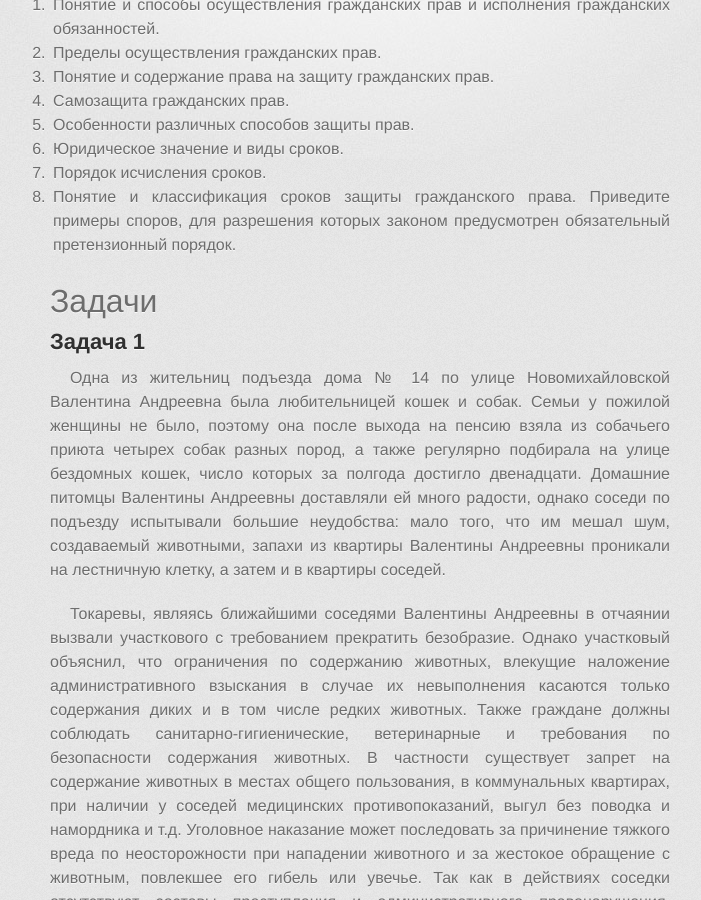
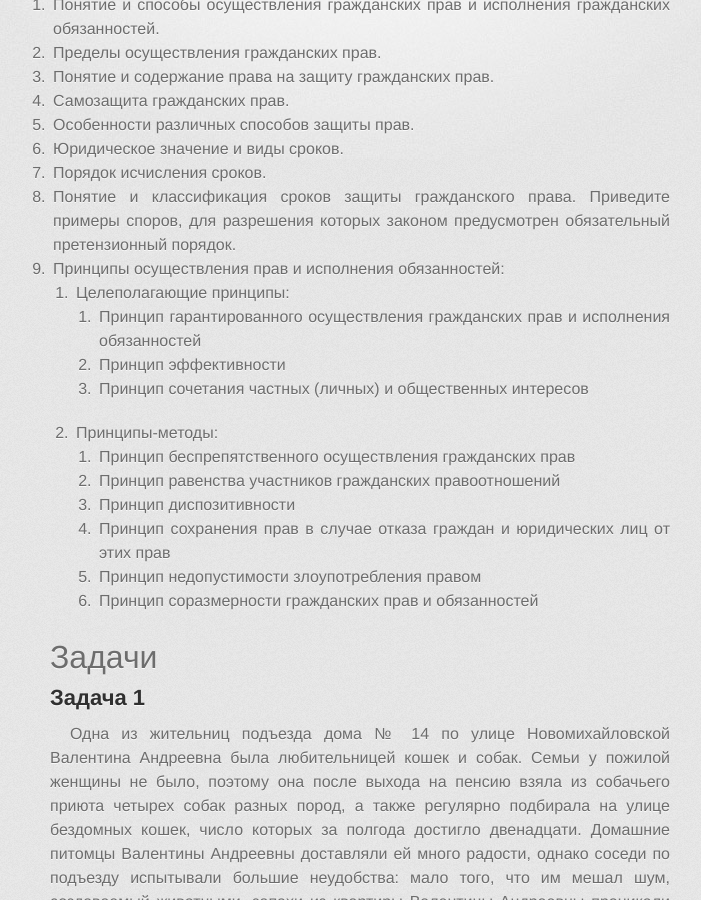
Before and after one commit to a-nova/a-nova.github.io, a Jekyll site: the page built from _lessons/09.md, in a window 1280 px wide and 900 px high, scrolled down 414 px. Shown: the whole window, without its empty margins (280-981 px from the left). Built offline with Jekyll 4.4.1, drawn with Linux system fonts in a browser that asks for light colours; some web fonts are replaced.

Commit message:
principles are back

```diff
--- a/_lessons/09.md
+++ b/_lessons/09.md
@@ -44,6 +44,20 @@ layout: page
 8. Понятие и классификация сроков защиты гражданского права. Приведите примеры
    споров, для разрешения которых законом предусмотрен обязательный
    претензионный порядок.
+9. Принципы осуществления прав и исполнения обязанностей:
+   - Целеполагающие принципы:
+     - Принцип гарантированного осуществления гражданских прав и исполнения
+       обязанностей
+     - Принцип эффективности
+     - Принцип сочетания частных (личных) и общественных интересов
+   - Принципы-методы:
+     - Принцип беспрепятственного осуществления гражданских прав
+     - Принцип равенства участников гражданских правоотношений
+     - Принцип диспозитивности
+     - Принцип сохранения прав в случае отказа граждан и юридических лиц от этих
+       прав
+     - Принцип недопустимости злоупотребления правом
+     - Принцип соразмерности гражданских прав и обязанностей
 
 # Задачи
 
```
